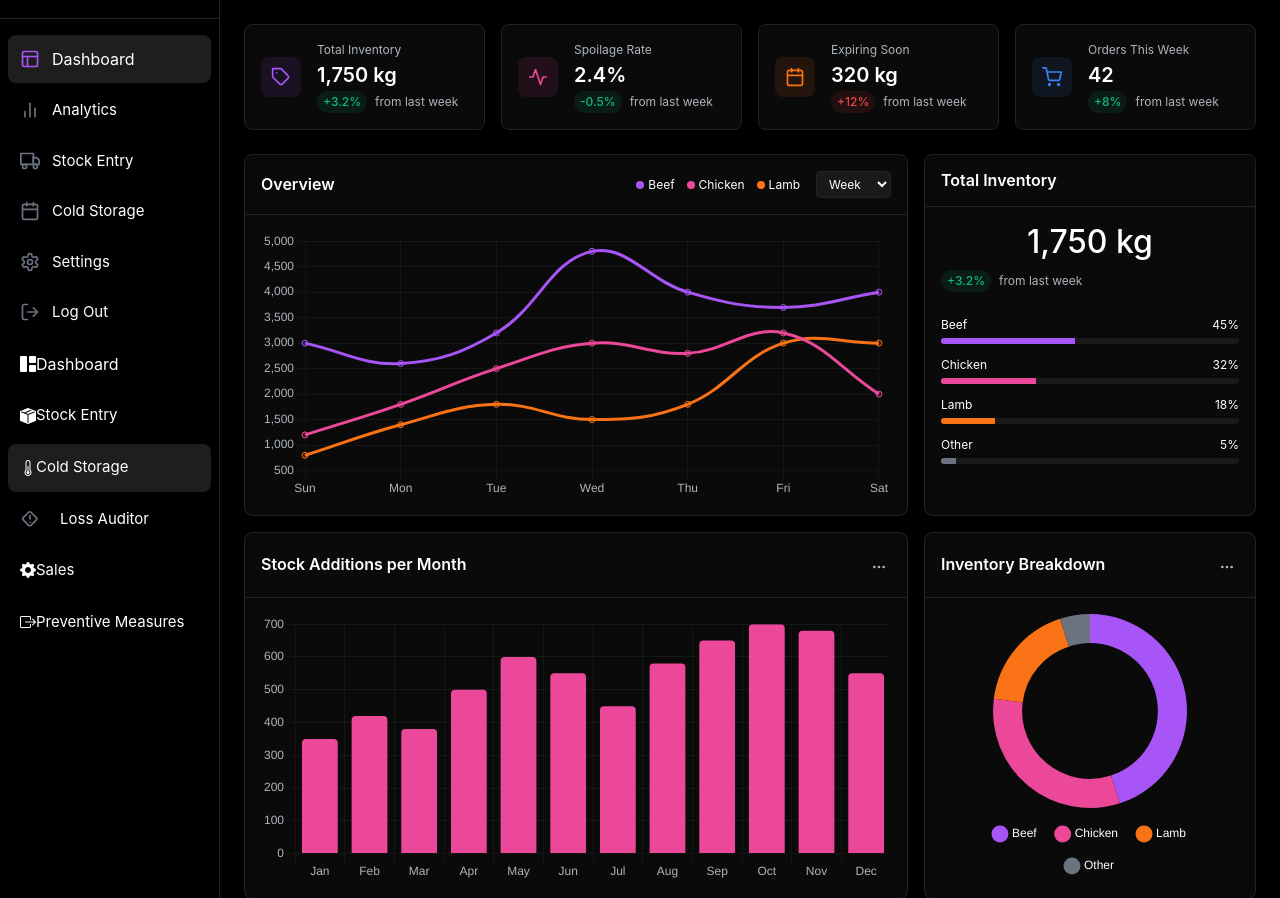
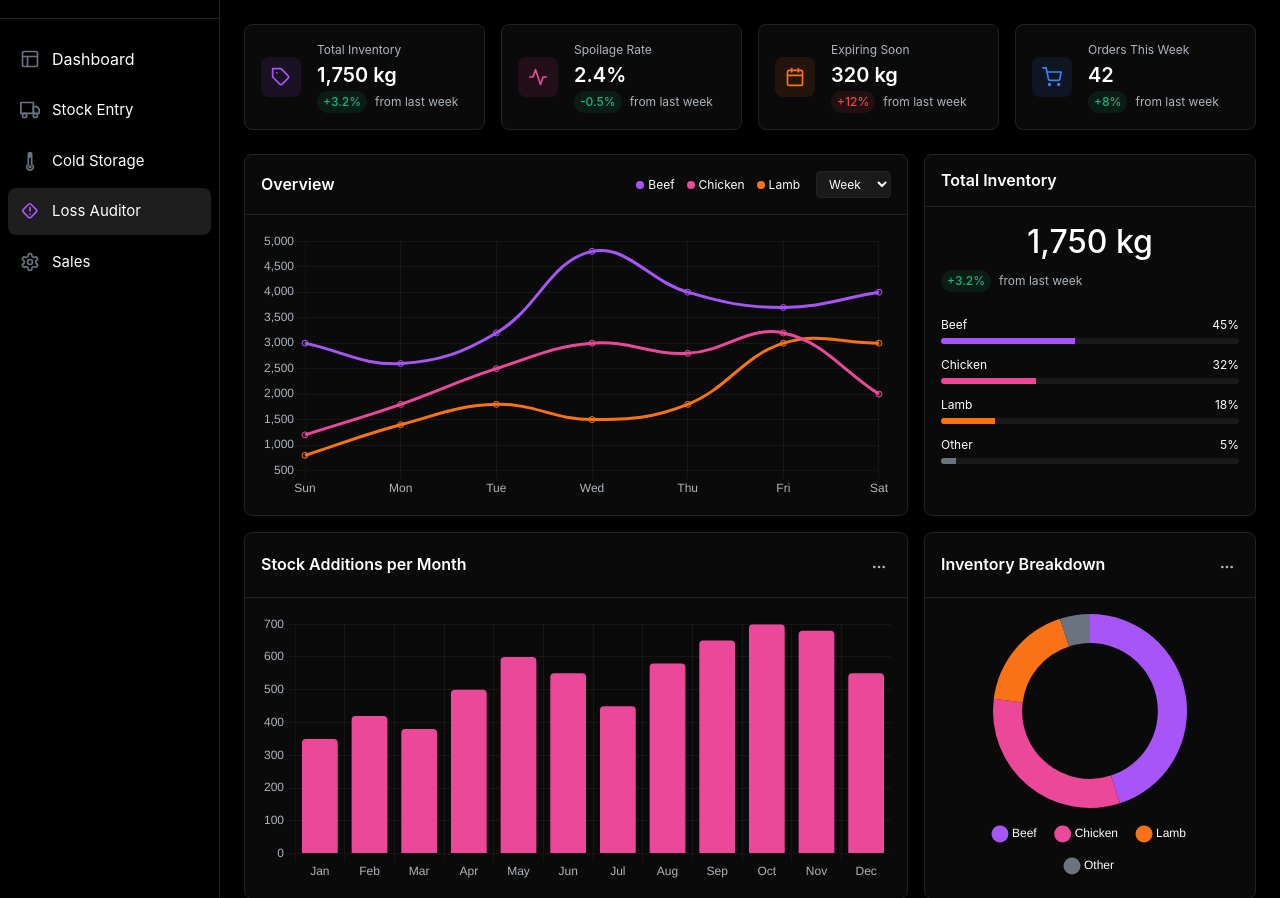
Before and after one commit to Piash-saha-ps/Project1, a PHP site: page /demo/All/dashboard.php in a window 1280 px wide. Shown: the part 60-958 px from the top of the page. Run offline with PHP 8.4, Linux system fonts and the light colour scheme.

Commit message:
Add new feature

```diff
--- a/All/dashboard.php
+++ b/All/dashboard.php
@@ -49,7 +49,7 @@ if (isset($_SESSION['success_message'])) {
             </div>
 
             <nav class="sidebar-nav">
-                <a href="dashboard.php" class="nav-item active">
+                <a href="../All/dashboard.php" class="nav-item ">
                     <svg xmlns="http://www.w3.org/2000/svg" width="20" height="20" viewBox="0 0 24 24" fill="none" stroke="currentColor" stroke-width="2" stroke-linecap="round" stroke-linejoin="round" class="icon">
                         <rect x="3" y="3" width="18" height="18" rx="2" ry="2"></rect>
                         <line x1="3" y1="9" x2="21" y2="9"></line>
@@ -57,15 +57,15 @@ if (isset($_SESSION['success_message'])) {
                     </svg>
                     <span class="nav-item-dashboard">Dashboard</span>
                 </a>
-                <a href="analytics.php" class="nav-item">
+                <!-- <a href="analytics.php" class="nav-item">
                     <svg xmlns="http://www.w3.org/2000/svg" width="20" height="20" viewBox="0 0 24 24" fill="none" stroke="currentColor" stroke-width="2" stroke-linecap="round" stroke-linejoin="round" class="icon">
                         <line x1="18" y1="20" x2="18" y2="10"></line>
                         <line x1="12" y1="20" x2="12" y2="4"></line>
                         <line x1="6" y1="20" x2="6" y2="14"></line>
                     </svg>
                     <span class="nav-item-name">Analytics</span>
-                </a>
-                <a href="add_stock.php" class="nav-item">
+                </a> -->
+                <a href="../All/add_stock.php" class="nav-item">
                     <svg xmlns="http://www.w3.org/2000/svg" width="20" height="20" viewBox="0 0 24 24" fill="none" stroke="currentColor" stroke-width="2" stroke-linecap="round" stroke-linejoin="round" class="icon">
                         <rect x="1" y="3" width="15" height="13"></rect>
                         <polygon points="16 8 20 8 23 11 23 16 16 16 16 8"></polygon>
@@ -74,59 +74,33 @@ if (isset($_SESSION['success_message'])) {
                     </svg>
                     <span class="nav-item-name">Stock Entry</span>
                 </a>
-                <a href="#" class="nav-item">
+                <a href="../coldstorage/dashboard-template.php" class="nav-item">
     <svg xmlns="http://www.w3.org/2000/svg" width="20" height="20" viewBox="0 0 24 24" fill="none" stroke="currentColor" stroke-width="2" stroke-linecap="round" stroke-linejoin="round" class="icon">
-                        <rect x="3" y="4" width="18" height="18" rx="2" ry="2"></rect>
-                        <line x1="16" y1="2" x2="16" y2="6"></line>
-                        <line x1="8" y1="2" x2="8" y2="6"></line>
-                        <line x1="3" y1="10" x2="21" y2="10"></line>
+        <path d="M12 2C10.89 2 10 2.89 10 4V16.44C8.85 16.72 8 17.97 8 19.3C8 21.03 9.97 23 12 23C14.03 23 16 21.03 16 19.3C16 17.97 15.15 16.72 14 16.44V4C14 2.89 13.11 2 12 2ZM12 20C11.45 20 11 19.55 11 19C11 18.45 11.45 18 12 18C12.55 18 13 18.45 13 19C13 19.55 12.55 20 12 20ZM14 7H10V4C10 3.45 10.45 3 11 3C11.55 3 12 3.45 12 4V7H14V5C14 4.45 13.55 4 13 4C12.45 4 12 4.45 12 5V7Z"></path>
     </svg>
     <span class="nav-item-name">Cold Storage</span>
 </a>
-                <a href="#" class="nav-item">
-                    <svg xmlns="http://www.w3.org/2000/svg" width="20" height="20" viewBox="0 0 24 24" fill="none" stroke="currentColor" stroke-width="2" stroke-linecap="round" stroke-linejoin="round" class="icon">
-                        <path d="M12.22 2h-.44a2 2 0 0 0-2 2v.18a2 2 0 0 1-1 1.73l-.43.25a2 2 0 0 1-2 0l-.15-.08a2 2 0 0 0-2.73.73l-.22.38a2 2 0 0 0 .73 2.73l.15.1a2 2 0 0 1 1 1.72v.51a2 2 0 0 1-1 1.74l-.15.09a2 2 0 0 0-.73 2.73l.22.38a2 2 0 0 0 2.73.73l.15-.08a2 2 0 0 1 2 0l.43.25a2 2 0 0 1 1 1.73V20a2 2 0 0 0 2 2h.44a2 2 0 0 0 2-2v-.18a2 2 0 0 1 1-1.73l.43-.25a2 2 0 0 1 2 0l.15.08a2 2 0 0 0 2.73-.73l.22-.39a2 2 0 0 0-.73-2.73l-.15-.08a2 2 0 0 1-1-1.74v-.5a2 2 0 0 1 1-1.74l.15-.09a2 2 0 0 0 .73-2.73l-.22-.38a2 2 0 0 0-2.73-.73l-.15.08a2 2 0 0 1-2 0l-.43-.25a2 2 0 0 1-1-1.73V4a2 2 0 0 0-2-2z"></path>
-                        <circle cx="12" cy="12" r="3"></circle>
-                    </svg>
-                    <span class="nav-item-name">Settings</span>
-                </a>
-                <a href="#" class="nav-item">
-                    <svg xmlns="http://www.w3.org/2000/svg" width="20" height="20" viewBox="0 0 24 24" fill="none" stroke="currentColor" stroke-width="2" stroke-linecap="round" stroke-linejoin="round" class="icon">
-                        <path d="M9 21H5a2 2 0 0 1-2-2V5a2 2 0 0 1 2-2h4"></path>
-                        <polyline points="16 17 21 12 16 7"></polyline>
-                        <line x1="21" y1="12" x2="9" y2="12"></line>
-                    </svg>
-                    <span class="nav-item-name">Log Out</span>
-                </a>
 
-                <a href="../All/dashboard.php" class="nav-item ">
-                    <i class="bi bi-grid-1x2-fill"></i>
-                    <span class="nav-item-dashboard">Dashboard</span>
-                </a>
-                <a href="../All/add_stock.php" class="nav-item">
-                    <i class="bi bi-box-seam-fill"></i>
-                    <span class="nav-item-name">Stock Entry</span>
-                </a>
-                <a href="dashboard-template.php" class="nav-item active">
-                    <i class="bi bi-thermometer-half"></i>
-                    <span class="nav-item-name">Cold Storage</span>
-                </a>
-                <a href="../lossaduitor/dashboard-1.php" class="nav-item">
+
+<a href="..\lossaduitor\dashboard-1.php" class="nav-item active">
     <svg xmlns="http://www.w3.org/2000/svg" width="20" height="20" viewBox="0 0 24 24" fill="none"
         stroke="currentColor" stroke-width="2" stroke-linecap="round" stroke-linejoin="round" class="icon">
         <path d="M10.29 3.86L3.86 10.29a2 2 0 0 0 0 2.83l6.43 6.43a2 2 0 0 0 2.83 0l6.43-6.43a2 2 0 0 0 0-2.83L13.12 3.86a2 2 0 0 0-2.83 0z" />
         <line x1="12" y1="8" x2="12" y2="12" />
         <line x1="12" y1="16" x2="12.01" y2="16" />
     </svg>
-                    <span class="nav-item-name" style="margin-left: 8px;">Loss Auditor</span>
+    <span class="nav-item-name">Loss Auditor</span>
 </a>
+
+
+
+
 <a href="../productseller/productseller.php" class="nav-item">
-                    <i class="bi bi-gear-fill"></i>
+                    <svg xmlns="http://www.w3.org/2000/svg" width="20" height="20" viewBox="0 0 24 24" fill="none" stroke="currentColor" stroke-width="2" stroke-linecap="round" stroke-linejoin="round" class="icon">
+                        <path d="M12.22 2h-.44a2 2 0 0 0-2 2v.18a2 2 0 0 1-1 1.73l-.43.25a2 2 0 0 1-2 0l-.15-.08a2 2 0 0 0-2.73.73l-.22.38a2 2 0 0 0 .73 2.73l.15.1a2 2 0 0 1 1 1.72v.51a2 2 0 0 1-1 1.74l-.15.09a2 2 0 0 0-.73 2.73l.22.38a2 2 0 0 0 2.73.73l.15-.08a2 2 0 0 1 2 0l.43.25a2 2 0 0 1 1 1.73V20a2 2 0 0 0 2 2h.44a2 2 0 0 0 2-2v-.18a2 2 0 0 1 1-1.73l.43-.25a2 2 0 0 1 2 0l.15.08a2 2 0 0 0 2.73-.73l.22-.39a2 2 0 0 0-.73-2.73l-.15-.08a2 2 0 0 1-1-1.74v-.5a2 2 0 0 1 1-1.74l.15-.09a2 2 0 0 0 .73-2.73l-.22-.38a2 2 0 0 0-2.73-.73l-.15.08a2 2 0 0 1-2 0l-.43-.25a2 2 0 0 1-1-1.73V4a2 2 0 0 0-2-2z"></path>
+                        <circle cx="12" cy="12" r="3"></circle>
+                    </svg>
                     <span class="nav-item-name">Sales</span>
-                </a>
-                <a href="../piash/loss_dashboard.php" class="nav-item">
-                    <i class="bi bi-box-arrow-right"></i>
-                    <span class="nav-item-name">Preventive Measures</span>
                 </a>
             </nav>
         </aside>
--- a/coldstorage/dashboard-template.php
+++ b/coldstorage/dashboard-template.php
@@ -983,10 +983,6 @@ $storageIdsJson = json_encode($storageIds);
                 <a href="../productseller/productseller.php" class="nav-item">
                     <i class="bi bi-gear-fill"></i>
                     <span class="nav-item-name">Sales</span>
-                </a>
-                <a href="../piash/loss_dashboard.php" class="nav-item">
-                    <i class="bi bi-box-arrow-right"></i>
-                    <span class="nav-item-name">Preventive Measures</span>
                 </a>
             </nav>
         </aside>
```
Also changed, not shown: All/add_stock.php (+27 -25 lines), All/analytics.php (+27 -23 lines), lossaduitor/dashboard-1.php (+0 -8 lines). Lines whose indentation alone changed are shown as unchanged.
